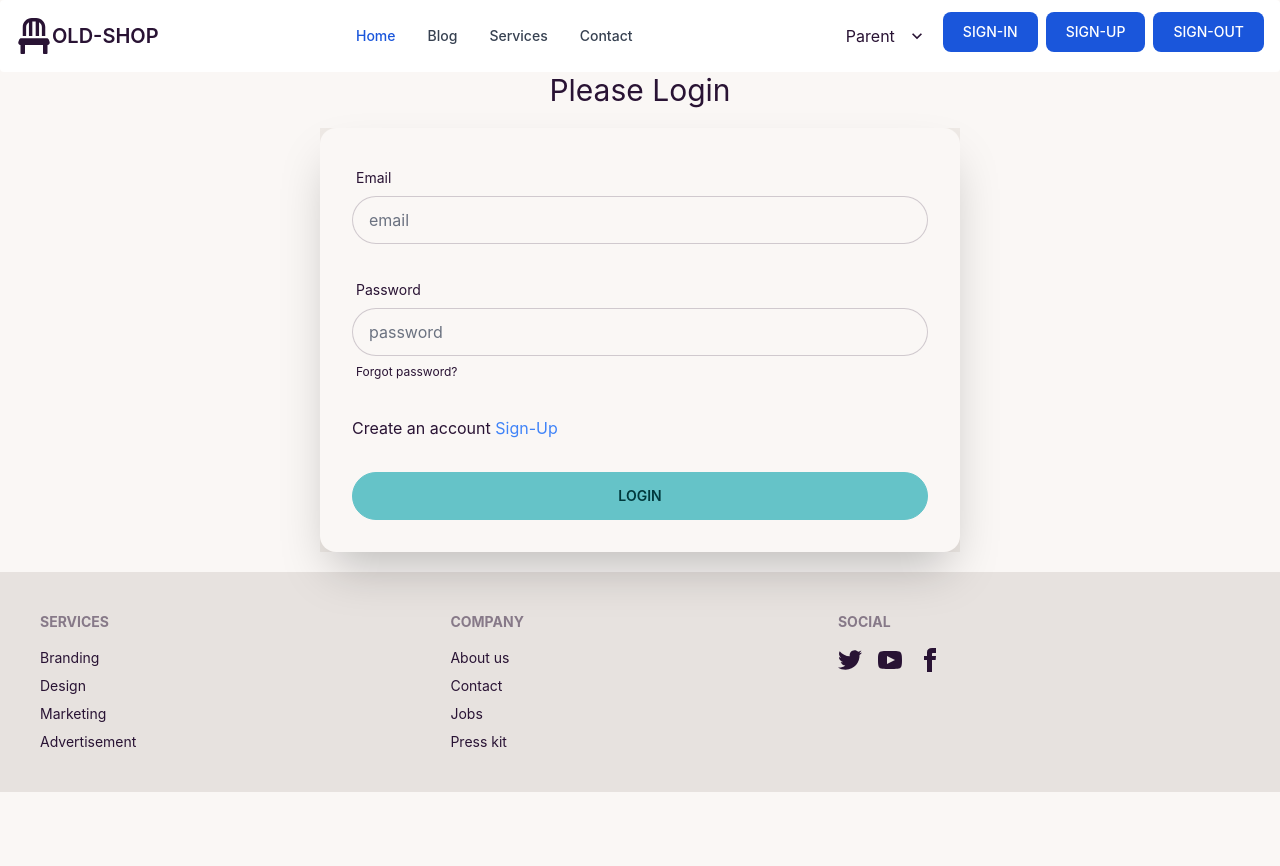
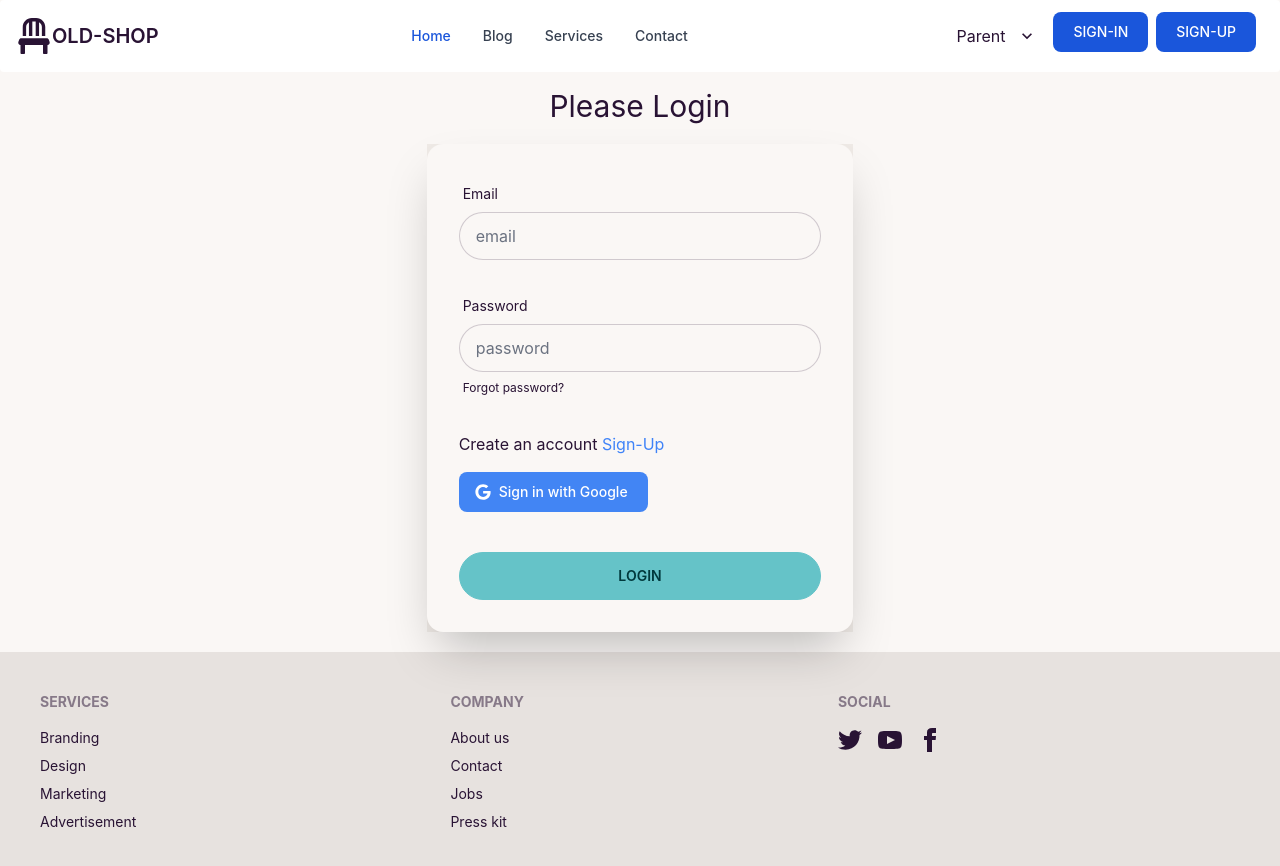
Before and after one commit to Zahid67635/Old-Shop, a React (Create React App) app: page /login in a window 1280 px wide. Shown: the top 866 px of the page. Before the commit the page ends 800 px from the top, so only its background shows below. Built offline with nearby package versions, Linux system fonts and the light colour scheme; no server answers.

Commit message:
google sign in added

```diff
--- a/src/Contexts/ContextProvider.js
+++ b/src/Contexts/ContextProvider.js
@@ -1,6 +1,6 @@
 import React, { createContext, useEffect, useState } from 'react';
 import app from '../firebase/firebase.config';
-import { createUserWithEmailAndPassword, getAuth, onAuthStateChanged, signInWithEmailAndPassword, signOut, updateProfile } from 'firebase/auth';
+import { createUserWithEmailAndPassword, getAuth, onAuthStateChanged, signInWithEmailAndPassword, signInWithPopup, signOut, updateProfile } from 'firebase/auth';
 
 export const AuthContext = createContext()
 const auth = getAuth(app)
@@ -15,6 +15,9 @@ const ContextProvider = ({ children }) => {
     const signIn = (email, password) => {
         setLoading(true);
         return signInWithEmailAndPassword(auth, email, password);
+    }
+    const googleSignIn = (provider) => {
+        return signInWithPopup(auth, provider)
     }
 
     const updateUser = (userInfo) => {
@@ -42,7 +45,8 @@ const ContextProvider = ({ children }) => {
         updateUser,
         logOut,
         user,
-        loading
+        loading,
+        googleSignIn
     }
     return (
         <AuthContext.Provider value={authInfo}>
--- a/src/Pages/Login/Login.js
+++ b/src/Pages/Login/Login.js
@@ -1,20 +1,45 @@
-import React from 'react';
+import { GoogleAuthProvider } from 'firebase/auth';
+import React, { useContext, useState } from 'react';
+import toast from 'react-hot-toast';
 import { Link } from 'react-router-dom';
+import { AuthContext } from '../../Contexts/ContextProvider';
 
 const Login = () => {
+    const { signIn, googleSignIn } = useContext(AuthContext);
+    const [signUpError, setSignUpError] = useState('');
+    const provider = new GoogleAuthProvider();
+    const googleSign = () => {
+        googleSignIn(provider)
+            .then(result => {
+                const user = result.user;
+                console.log(user);
+            })
+            .catch(er => console.log(er))
+    }
     const handleSubmit = (e) => {
         const form = e.target;
-        const email = form.email;
-        const password = form.password;
+        const email = form.email.value;
+        const password = form.password.value;
         console.log(email, password);
         e.preventDefault()
 
+        signIn(email, password)
+            .then(result => {
+                const user = result.user;
+                console.log(user);
+                form.reset()
+                toast.success('logged in')
+            })
+            .catch(er => {
+                console.log(er)
+                setSignUpError(er.message)
+            })
 
     }
     return (
         <div>
-            <h1 className='text-center text-3xl'>Please Login</h1>
-            <div className="w-1/2 mx-auto bg-base-200 my-5">
+            <h1 className='text-center text-3xl my-4'>Please Login</h1>
+            <div className="md:w-1/3 w-full mx-auto bg-base-200 my-5">
                 <div className="card flex-shrink-0 w-full shadow-2xl bg-base-100">
                     <form onSubmit={handleSubmit} className="card-body">
                         <div className="form-control">
@@ -33,12 +58,26 @@ const Login = () => {
                             </label>
                         </div>
                         <p>Create an account <Link to='/signup' className='text-bold text-blue-500'>Sign-Up</Link></p>
+                        <div>
+                            {signUpError ? <p className='text-red-500'>{signUpError}</p> : ''}
+                        </div>
+                        <div className='w-full'>
+                            <button onClick={googleSign} type="button" className="text-white bg-[#4285F4] hover:bg-[#4285F4]/90 focus:ring-4 focus:outline-none focus:ring-[#4285F4]/50 font-medium rounded-lg text-sm px-5 py-2.5 text-center inline-flex items-center dark:focus:ring-[#4285F4]/55 mr-2 mb-2">
+                                <svg class="mr-2 -ml-1 w-4 h-4" aria-hidden="true" focusable="false" data-prefix="fab" data-icon="google" role="img" xmlns="http://www.w3.org/2000/svg" viewBox="0 0 488 512"><path fill="currentColor" d="M488 261.8C488 403.3 391.1 504 248 504 110.8 504 0 393.2 0 256S110.8 8 248 8c66.8 0 123 24.5 166.3 64.9l-67.5 64.9C258.5 52.6 94.3 116.6 94.3 256c0 86.5 69.1 156.6 153.7 156.6 98.2 0 135-70.4 140.8-106.9H248v-85.3h236.1c2.3 12.7 3.9 24.9 3.9 41.4z"></path></svg>
+                                Sign in with Google
+                            </button>
+                        </div>
+
                         <div className="form-control mt-6">
                             <input className="btn btn-primary" type="submit" value="Login" />
                         </div>
 
                     </form>
+
+
+
                 </div>
+
 
 
             </div>
--- a/src/Pages/SignUp/SignUp.js
+++ b/src/Pages/SignUp/SignUp.js
@@ -87,7 +87,7 @@ const SignUp = () => {
 
                 <button type="submit" className="text-white bg-blue-700 hover:bg-blue-800 focus:ring-4 focus:outline-none focus:ring-blue-300 font-medium rounded-lg text-sm w-full sm:w-auto px-5 py-2.5 text-center dark:bg-blue-600 dark:hover:bg-blue-700 dark:focus:ring-blue-800">Register</button>
                 <div>
-                    <h2 className='text-xl font-bold'> {signUpError ? signUpError : ''}</h2>
+                    {signUpError ? <p className='text-red-500'>{signUpError}</p> : ''}
                 </div>
                 <div>
                     <p>Already have an account?<Link to='/login'><span className='font-bold text-green-500'> Sign-In</span></Link></p>
--- a/src/Shared/Navbar/Navbar.js
+++ b/src/Shared/Navbar/Navbar.js
@@ -1,7 +1,9 @@
-import React from 'react';
+import React, { useContext } from 'react';
 import { Link } from 'react-router-dom';
 import { FaChair } from "react-icons/fa";
+import { AuthContext } from '../../Contexts/ContextProvider';
 const Navbar = () => {
+    const { user, logOut } = useContext(AuthContext)
     return (
         <div>
             <nav class="bg-white border-gray-200 px-2 sm:px-4 py-2.5 rounded dark:bg-gray-900">
@@ -23,9 +25,14 @@ const Navbar = () => {
                                 </ul>
                             </li>
                         </ul>
-                        <Link to='/login' className='mr-2'><button type="button" class="text-white bg-blue-700 hover:bg-blue-800 focus:ring-4 focus:outline-none focus:ring-blue-300 font-medium rounded-lg text-sm px-5 py-2.5 text-center mr-3 md:mr-0 dark:bg-blue-600 dark:hover:bg-blue-700 dark:focus:ring-blue-800">SIGN-IN</button></Link>
-                        <Link to='/signup' className='mr-2'><button type="button" class="text-white bg-blue-700 hover:bg-blue-800 focus:ring-4 focus:outline-none focus:ring-blue-300 font-medium rounded-lg text-sm px-5 py-2.5 text-center mr-3 md:mr-0 dark:bg-blue-600 dark:hover:bg-blue-700 dark:focus:ring-blue-800">SIGN-UP</button></Link>
-                        <Link to='/signup'><button type="button" class="text-white bg-blue-700 hover:bg-blue-800 focus:ring-4 focus:outline-none focus:ring-blue-300 font-medium rounded-lg text-sm px-5 py-2.5 text-center mr-3 md:mr-0 dark:bg-blue-600 dark:hover:bg-blue-700 dark:focus:ring-blue-800">SIGN-OUT</button></Link>
+                        {
+                            user ? <><button onClick={logOut} type="button" class="text-white bg-blue-700 hover:bg-blue-800 focus:ring-4 focus:outline-none focus:ring-blue-300 font-medium rounded-lg text-sm px-5 py-2.5 text-center mr-3 md:mr-0 dark:bg-blue-600 dark:hover:bg-blue-700 dark:focus:ring-blue-800">SIGN-OUT</button></>
+                                :
+                                <> <Link to='/login' className='mr-2'><button type="button" class="text-white bg-blue-700 hover:bg-blue-800 focus:ring-4 focus:outline-none focus:ring-blue-300 font-medium rounded-lg text-sm px-5 py-2.5 text-center mr-3 md:mr-0 dark:bg-blue-600 dark:hover:bg-blue-700 dark:focus:ring-blue-800">SIGN-IN</button></Link>
+                                    <Link to='/signup' className='mr-2'><button type="button" class="text-white bg-blue-700 hover:bg-blue-800 focus:ring-4 focus:outline-none focus:ring-blue-300 font-medium rounded-lg text-sm px-5 py-2.5 text-center mr-3 md:mr-0 dark:bg-blue-600 dark:hover:bg-blue-700 dark:focus:ring-blue-800">SIGN-UP</button></Link></>
+                        }
+
+
                         <button data-collapse-toggle="navbar-cta" type="button" class="inline-flex items-center p-2 text-sm text-gray-500 rounded-lg md:hidden hover:bg-gray-100 focus:outline-none focus:ring-2 focus:ring-gray-200 dark:text-gray-400 dark:hover:bg-gray-700 dark:focus:ring-gray-600" aria-controls="navbar-cta" aria-expanded="false">
                             <span class="sr-only">Open main menu</span>
                             <svg class="w-6 h-6" aria-hidden="true" fill="currentColor" viewBox="0 0 20 20" xmlns="http://www.w3.org/2000/svg"><path fill-rule="evenodd" d="M3 5a1 1 0 011-1h12a1 1 0 110 2H4a1 1 0 01-1-1zM3 10a1 1 0 011-1h12a1 1 0 110 2H4a1 1 0 01-1-1zM3 15a1 1 0 011-1h12a1 1 0 110 2H4a1 1 0 01-1-1z" clip-rule="evenodd"></path></svg>
```
